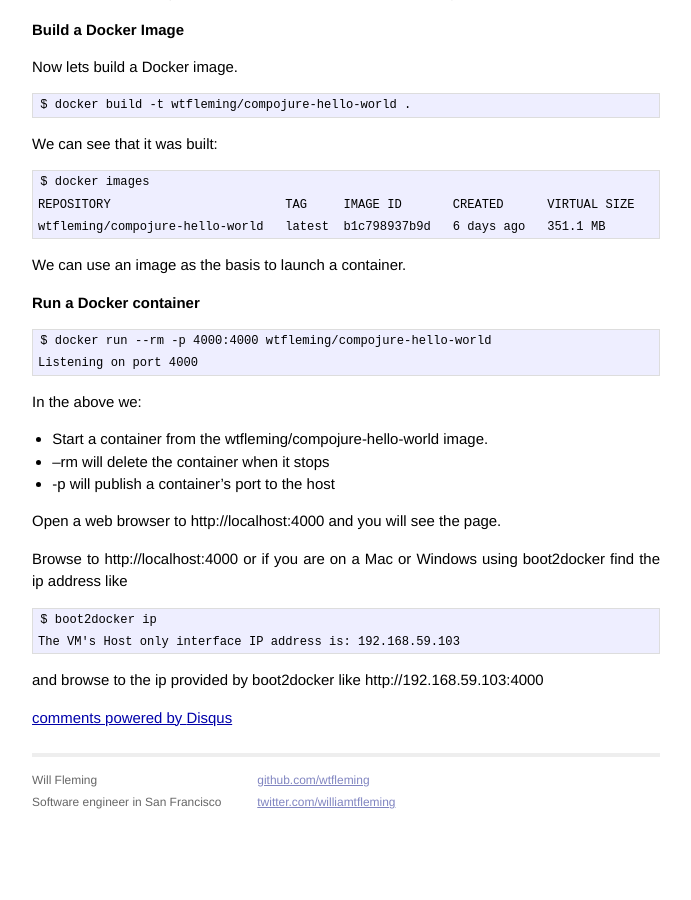
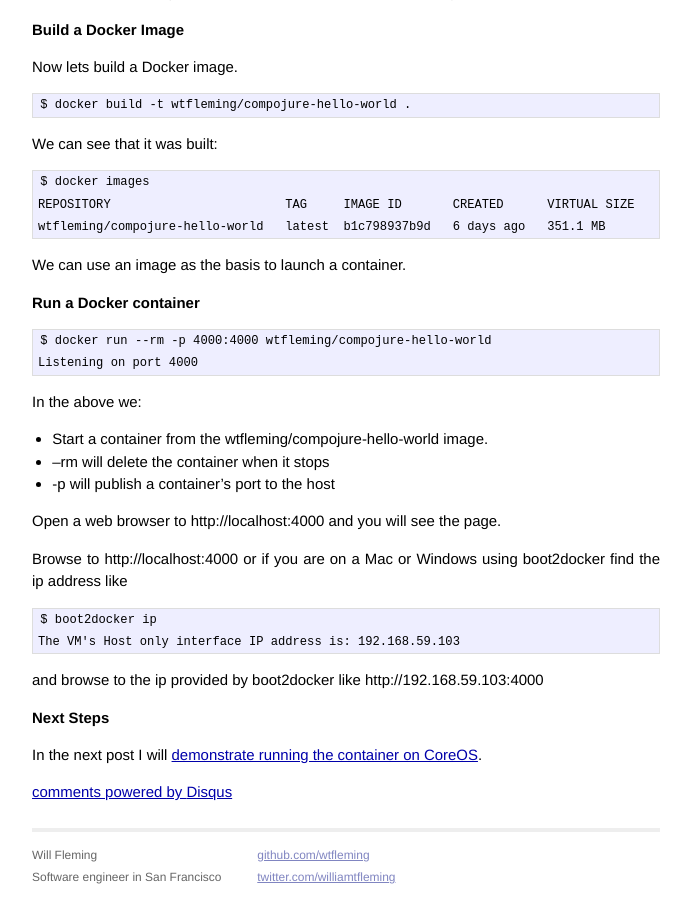
Before and after one commit to wtfleming/wtfleming.github.io, a Jekyll site: the page built from _posts/2014-11-29-dockerize-clojure-compojure-http-kit-web-application.markdown, in a window 1280 px wide and 900 px high, scrolled down 1882 px. Shown: the whole window, without its empty margins (294-985 px from the left). Built offline with Jekyll 4.4.1, drawn with Linux system fonts in a browser that asks for light colours; Markdown is read by kramdown in place of the engine named in the settings; comment, search, counter and statistics services are not loaded; before the commit the page ends 2708 px from its top, so only the background shows below that.

Commit message:
rename coreos post

````diff
--- a/_posts/2014-11-29-dockerize-clojure-compojure-http-kit-web-application.markdown
+++ b/_posts/2014-11-29-dockerize-clojure-compojure-http-kit-web-application.markdown
@@ -150,3 +150,9 @@
 ```
 
 and browse to the ip provided by boot2docker like http://192.168.59.103:4000
+
+# Next Steps
+
+In the next post I will [demonstrate running the container on CoreOS][coreos-post].
+
+[coreos-post]: {% post_url 2014-12-06-run-dockerized-clojure-app-on-coreos %}
````
Also changed, not shown: _posts/2014-12-06-run-dockerized-clojure-app-on-coreos.markdown (renamed from _posts/2014-12-06-clojure-docker-coreos.markdown).
